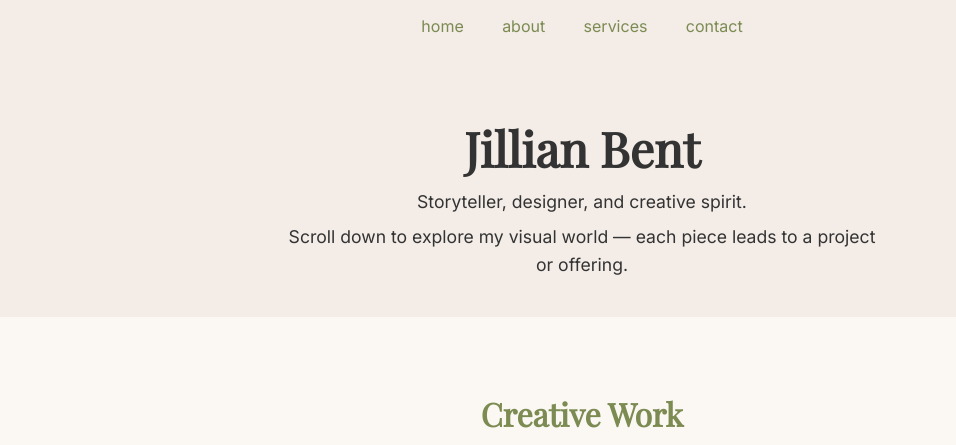
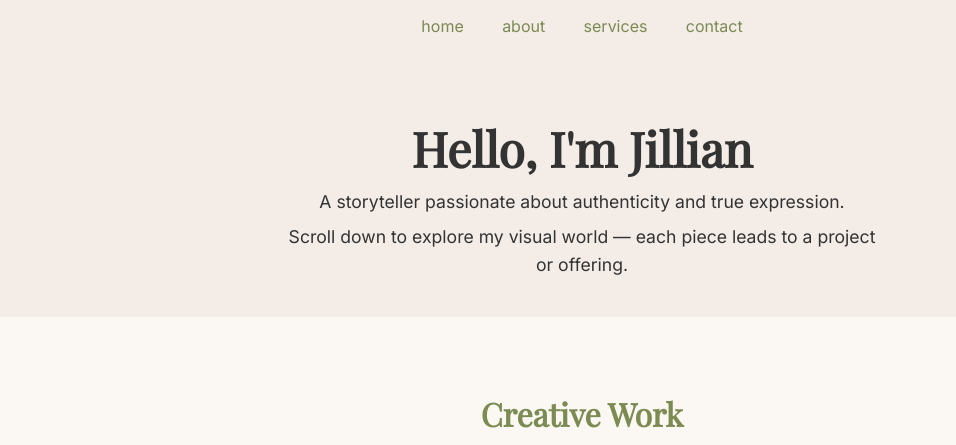
Before and after one commit to bentbentj/Jilliangracebent, a plain HTML site: page index.html in a window 1280 px wide. Shown: the top 445 px of the page, without its empty margins (58-1014 px from the left). Drawn offline with nearby package versions, Linux system fonts and the light colour scheme.

Commit message:
Update index.html

```diff
--- a/index.html
+++ b/index.html
@@ -18,8 +18,8 @@
   </nav>
 
   <header class="hero">
-    <h1>Jillian Bent</h1>
-    <p>Storyteller, designer, and creative spirit.</p>
+    <h1>Hello, I'm Jillian</h1>
+    <p>A storyteller passionate about authenticity and true expression.</p>
     <p>Scroll down to explore my visual world — each piece leads to a project or offering.</p>
   </header>
 
```
